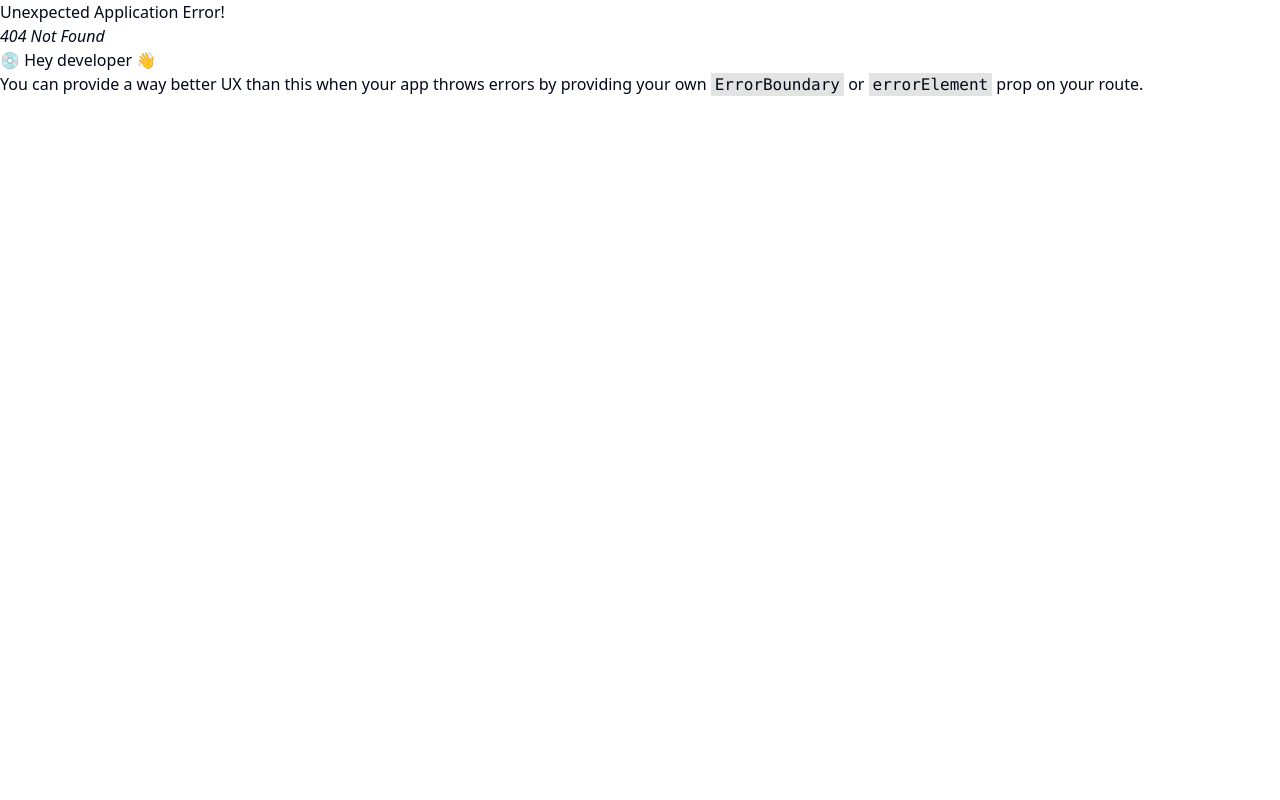
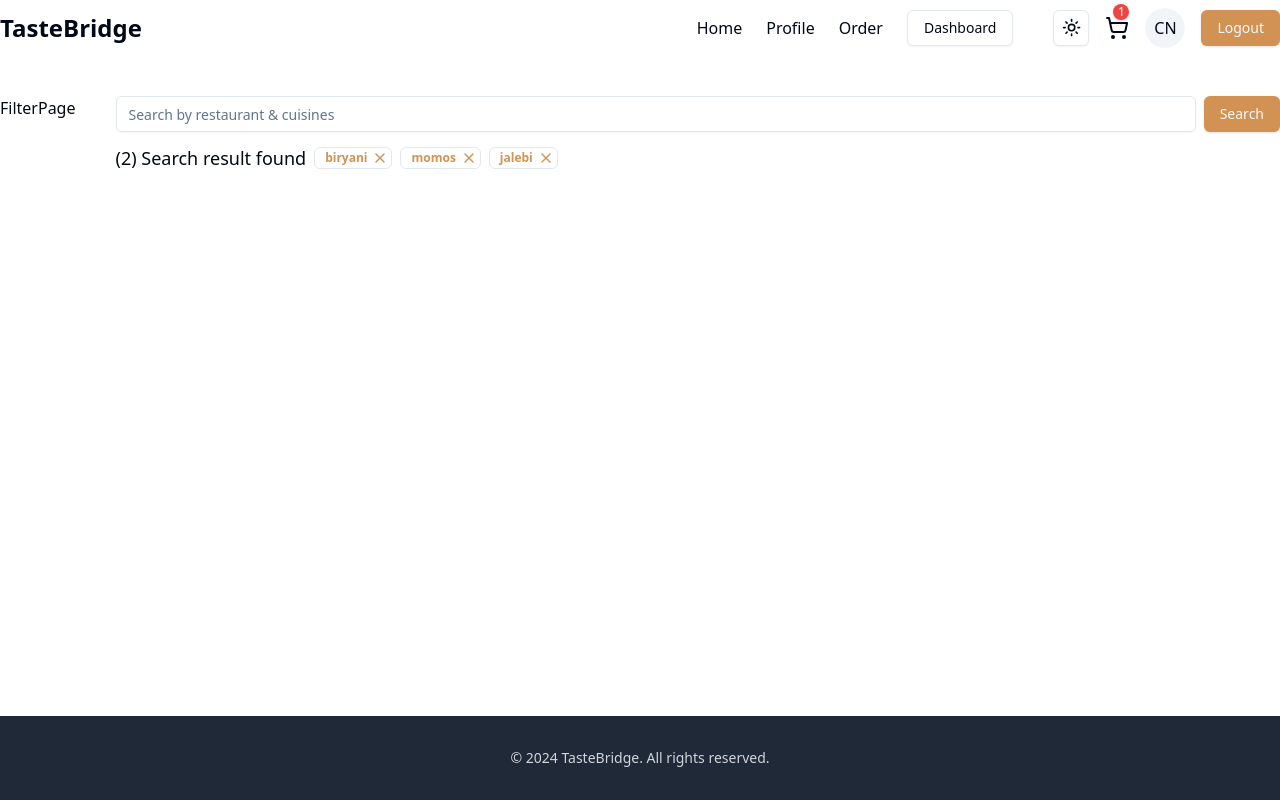
Before and after one commit to pranay-code24/Taste-Bridge, a React (Vite) app: page /search/1 in a window 1280 px wide. Before the commit this address had no page. Built offline with nearby package versions, Linux system fonts and the light colour scheme.

Commit message:
Building Search Page

```diff
--- a/src/App.tsx
+++ b/src/App.tsx
@@ -7,6 +7,7 @@ import VerifyEmail from './auth/VerifyEmail'
 import HeroSection from './components/HeroSection'
 import MainLayout from './layout/MainLayout'
 import Profile from './components/Profile'
+import SearchPage from './components/SearchPage'
 
 const appRouter = createBrowserRouter([
   {
@@ -20,6 +21,10 @@ const appRouter = createBrowserRouter([
       {
         path: "/profile",
         element: <Profile/>
+      },
+      {
+        path: "/search/:text",
+        element: <SearchPage/>
       },
     ]
   },
--- /dev/null
+++ b/src/components/FilterPage.tsx
@@ -0,0 +1,7 @@
+const FilterPage = () => {
+  return (
+    <div>FilterPage</div>
+  )
+}
+
+export default FilterPage
--- a/src/components/HeroSection.tsx
+++ b/src/components/HeroSection.tsx
@@ -3,9 +3,11 @@ import { Input } from "./ui/input";
 import { Search } from "lucide-react";
 import { Button } from "./ui/button";
 import HeroImage from "@/assets/hero_pizza.jpg"    // @ points to the root folder
+import { useNavigate } from "react-router-dom";
 
 const HeroSection = () => {
     const [searchText, setSearchText] = useState<string>("");
+    const navigate = useNavigate();
     return (
         <div className="flex flex-col md:flex-row max-w-7xl mx-auto md:p-10 rounded-lg items-center justify-center m-4 gap-20">
             <div className="flex flex-col gap-10 md:w-[40%]">
@@ -17,11 +19,12 @@ const HeroSection = () => {
                     <Input
                         type="text"
                         value={searchText}
+                        placeholder="Search restaurant by name, city & country"
                         onChange={(e) => setSearchText(e.target.value)}
                         className="pl-10 shadow-lg"
                     />
                     <Search className="text-gray-500 absolute inset-y-2 left-2"/>
-                    <Button className="bg-orange hover:bg-hoverOrange">Search</Button>
+                    <Button onClick={() => navigate(`/search/${searchText}`)} className="bg-orange hover:bg-hoverOrange">Search</Button>
                 </div>
             </div>
             <div>
--- /dev/null
+++ b/src/components/SearchPage.tsx
@@ -0,0 +1,54 @@
+import { useParams } from "react-router-dom"
+import FilterPage from "./FilterPage";
+import { useState } from "react";
+import { Input } from "./ui/input";
+import { Button } from "./ui/button";
+import { stringify } from "querystring";
+import { Badge } from "./ui/badge";
+import { X } from "lucide-react";
+
+const SearchPage = () => {
+    const params = useParams();
+    const [searchQuery, setSearchQuery] = useState<string>("");
+    return (
+        <div className="max-w-7xl mx-auto my-10">
+            <div className="flex flex-col md:flex-row justify-between gap-10">
+                <FilterPage/>
+                <div className="flex-1">
+                    {/* Search Input Field */}
+                    <div className="flex items-center gap-2">
+                        <Input
+                        type="text"
+                        value={searchQuery}
+                        placeholder="Search by restaurant & cuisines"
+                        onChange={(e) => setSearchQuery(e.target.value)}
+                        />
+                        <Button className="bg-orange hover:bg-hoverOrange">Search</Button>
+                    </div>
+                    {/* Searched Items display here */}
+                    <div>
+                        <div className="flex flex-col gap-3 md:flex-row md:items-center md:gap-2 my-3">
+                            <h1 className="font-medium text-lg">(2) Search result found</h1>
+                            <div className="flex flex-wrap gap-2 mb-4 md:mb-0">
+                                {
+                                    ["biryani", "momos", "jalebi"].map((selectedFilter:string, idx:number) => (
+                                        <div key={idx} className="relative inline-flex items-center max-w-full">
+                                            <Badge className="text-[#D19254] rounded-md hover:cursor-pointer pr-6 whitespace-nowrap" variant="outline">{selectedFilter}</Badge>
+                                            <X size={16} className="absolute text-[#D19254] right-1 hover:cursor-pointer"/>
+                                        </div>
+                                    ))
+                                }
+                            </div>
+                        </div>
+                        {/* Restaurant Cards */}
+                        <div className="grid md:grid-cols-3 gap-4">
+
+                        </div>
+                    </div>
+                </div>
+            </div>
+        </div>
+    )
+}
+
+export default SearchPage
--- /dev/null
+++ b/src/components/ui/badge.tsx
@@ -0,0 +1,36 @@
+import * as React from "react"
+import { cva, type VariantProps } from "class-variance-authority"
+
+import { cn } from "@/lib/utils"
+
+const badgeVariants = cva(
+  "inline-flex items-center rounded-md border px-2.5 py-0.5 text-xs font-semibold transition-colors focus:outline-none focus:ring-2 focus:ring-ring focus:ring-offset-2",
+  {
+    variants: {
+      variant: {
+        default:
+          "border-transparent bg-primary text-primary-foreground shadow hover:bg-primary/80",
+        secondary:
+          "border-transparent bg-secondary text-secondary-foreground hover:bg-secondary/80",
+        destructive:
+          "border-transparent bg-destructive text-destructive-foreground shadow hover:bg-destructive/80",
+        outline: "text-foreground",
+      },
+    },
+    defaultVariants: {
+      variant: "default",
+    },
+  }
+)
+
+export interface BadgeProps
+  extends React.HTMLAttributes<HTMLDivElement>,
+    VariantProps<typeof badgeVariants> {}
+
+function Badge({ className, variant, ...props }: BadgeProps) {
+  return (
+    <div className={cn(badgeVariants({ variant }), className)} {...props} />
+  )
+}
+
+export { Badge, badgeVariants }
```
